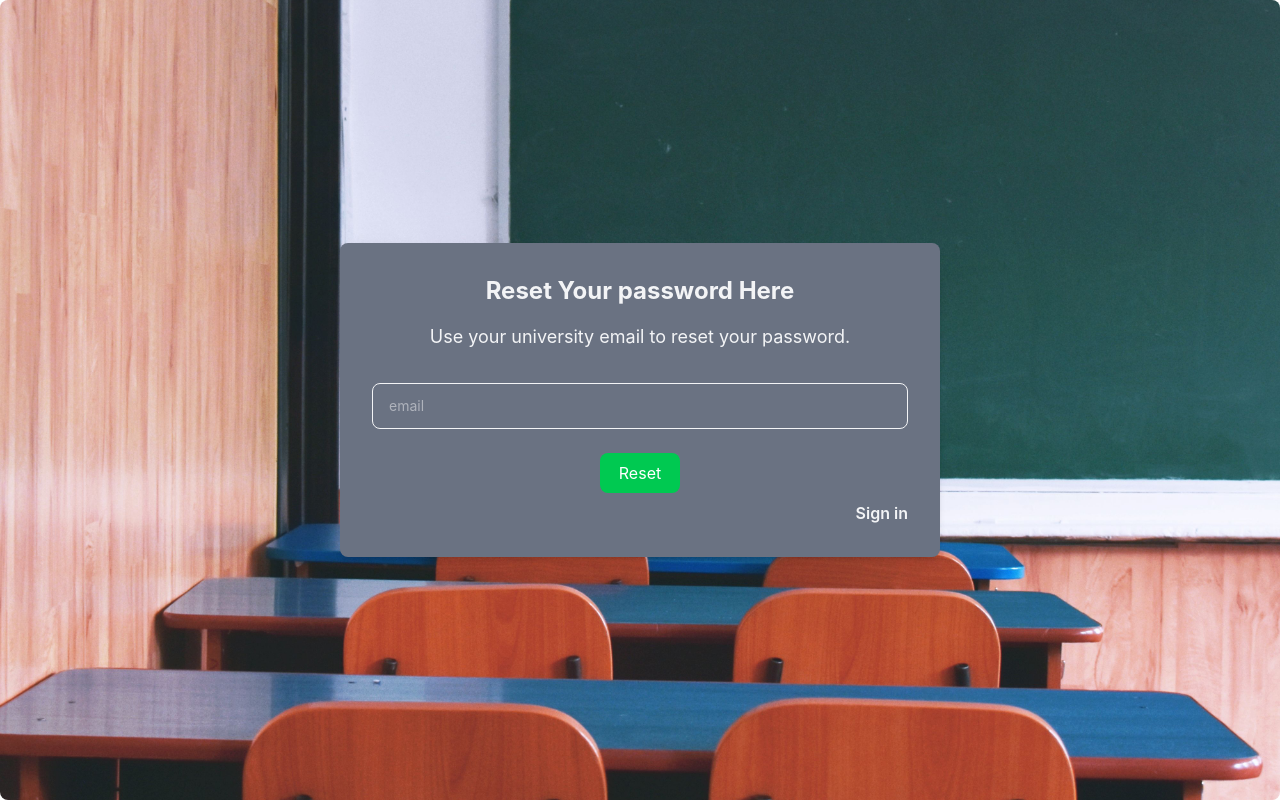
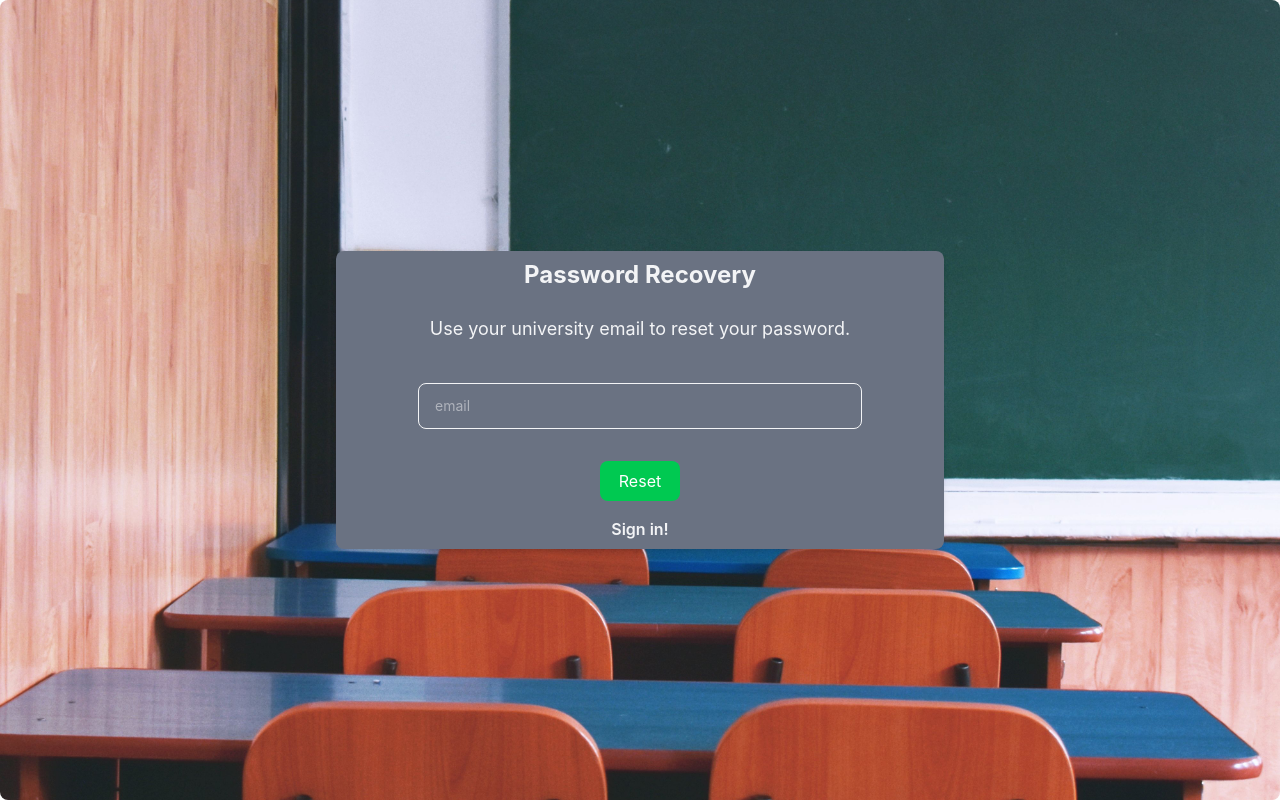
Before and after one commit to Snow-noel/attendance-frontend, a React (Vite) app: page /forgot-password in a window 1280 px wide. Built offline with nearby package versions, Linux system fonts and the light colour scheme.

Commit message:
changed the forgot password ui

```diff
--- a/src/pages/ForgotPassword.jsx
+++ b/src/pages/ForgotPassword.jsx
@@ -18,14 +18,23 @@ function ForgotPassword() {
   const navigate = useNavigate();
   const handleSubmit = async () => {
     try {
+      const validateEmail = /^[a-zA-Z0-9._%+-]+@[a-zA-Z0-9.-]+\.[a-zA-Z]{2,}$/;
+      if (!validateEmail.test(email)) {
+        return setError(
+          "Please enter a valid email address (e.g., name@mubas.ac.mw).",
+        );
+      }
+      if (!email.endsWith("@mubas.ac.mw")) {
+        setError("You must use your university email (@mubas.ac.mw)");
+        return;
+      }
+
       setLoading(true);
       await forgotPassword({ email });
 
       setSuccess(true);
     } catch (err) {
-      setError(
-        err.response?.data?.message || "Something went wrong. Try again.",
-      );
+      setError(err.response?.data?.message || { error });
     } finally {
       setLoading(false);
     }
@@ -33,12 +42,12 @@ function ForgotPassword() {
 
   return (
     <div
-      className="h-screen bg-cover bg-center rounded-lg w-full flex justify-center items-center p-10"
+      className="h-screen bg-cover bg-center rounded-lg w-full flex justify-center items-center p-8"
       style={{ backgroundImage: `url(${backGroundImg})` }}
     >
-      <div className="flex flex-col items-center gap-2 w-full bg-gray-500 md:w-1/2 shadow-md p-8 rounded-lg">
+      <div className="flex flex-col items-center gap-4 w-full bg-gray-500 md:w-1/2 shadow-md p-2 rounded-lg">
         <h2 className="text-2xl font-bold text-center mb-2 text-gray-100">
-          Reset Your password Here
+          Password Recovery
         </h2>
 
         <p className="text-center text-gray-100 text-lg mb-6">
@@ -58,10 +67,11 @@ function ForgotPassword() {
         )}
 
         <input
-          className="w-full px-4 py-3 border border-gray-100 rounded-lg text-gray-100 text-sm mb-4 focus:outline-none focus:border-gray-900"
+          className="w-full md:w-3/4 px-4 py-3 border border-gray-100 rounded-lg text-gray-100 text-sm mb-4 focus:outline-none focus:border-gray-900"
           placeholder="email"
           type="email"
           value={email}
+          required
           onChange={(e) => setEmail(e.target.value)}
         />
         <button
@@ -75,10 +85,10 @@ function ForgotPassword() {
           Reset
         </button>
         <span
-          className=" self-end text-gray-100 font-semibold cursor-pointer hover:underline"
+          className="text-gray-100 font-semibold cursor-pointer hover:underline"
           onClick={() => navigate("/")}
         >
-          Sign in
+          Sign in!
         </span>
       </div>
     </div>
```
